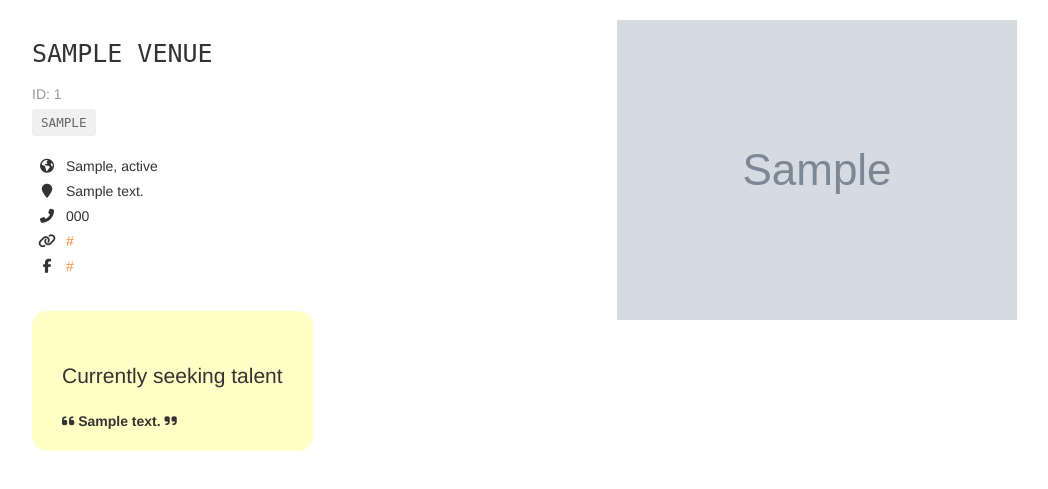
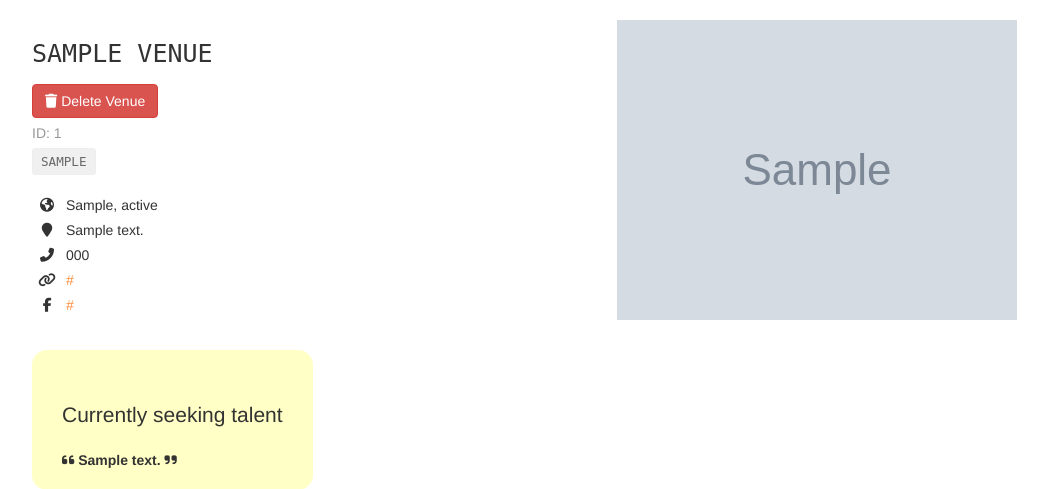
Before and after one commit to gskll/fyurr-fullstack, a Flask app: page /venues/1 in a window 1280 px wide. Shown: the part 60-549 px from the top of the page, without its empty margins (38-1086 px from the left). Run offline with Flask 2, Linux system fonts and the light colour scheme; tables that the repository leaves empty hold one stand-in row (values such as "Sample post"); grey boxes marked "Sample" are stand-in pictures; some libraries are stand-ins or nearby versions.

Commit message:
feat: delete venue button/functionality

```diff
--- a/app.py
+++ b/app.py
@@ -142,14 +142,18 @@ def create_venue_submission():
     return render_template('pages/home.html')
 
 
-@ app.route('/venues/<venue_id>', methods=['DELETE'])
+@ app.route('/venues/<venue_id>/delete', methods=['POST'])
 def delete_venue(venue_id):
-    # TODO: Complete this endpoint for taking a venue_id, and using
-    # SQLAlchemy ORM to delete a record. Handle cases where the session commit could fail.
+    print('HERE')
+    try:
+        Venue.query.filter_by(id=venue_id).delete()
+        db.session.commit()
+    except:
+        db.session.rollback()
+    finally:
+        db.session.close()
 
-    # BONUS CHALLENGE: Implement a button to delete a Venue on a Venue Page, have it so that
-    # clicking that button delete it from the db then redirect the user to the homepage
-    return None
+    return render_template('pages/home.html')
 
 #  Artists
 #  ----------------------------------------------------------------
--- a/templates/pages/show_venue.html
+++ b/templates/pages/show_venue.html
@@ -6,6 +6,9 @@
 		<h1 class="monospace">
 			{{ venue.name }}
 		</h1>
+    <form action="{{url_for('delete_venue', venue_id=venue.id)}}" method="POST">
+      <button type="submit" class="btn btn-danger"><i class="fas fa-trash"></i> Delete Venue</button>
+    </form>
 		<p class="subtitle">
 			ID: {{ venue.id }}
 		</p>
```
